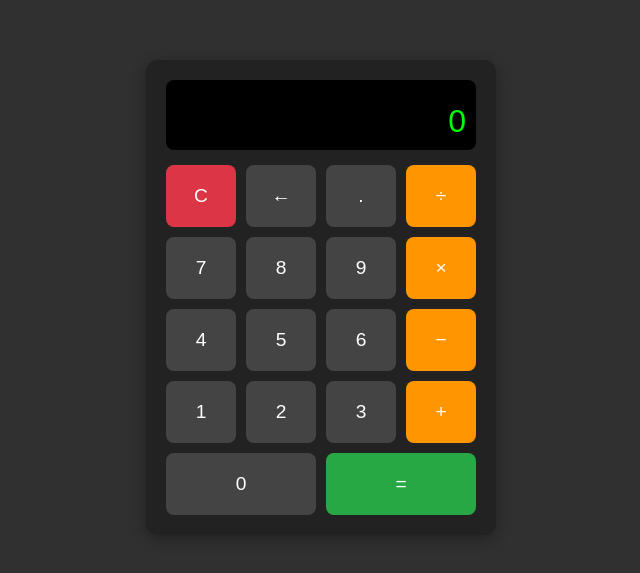
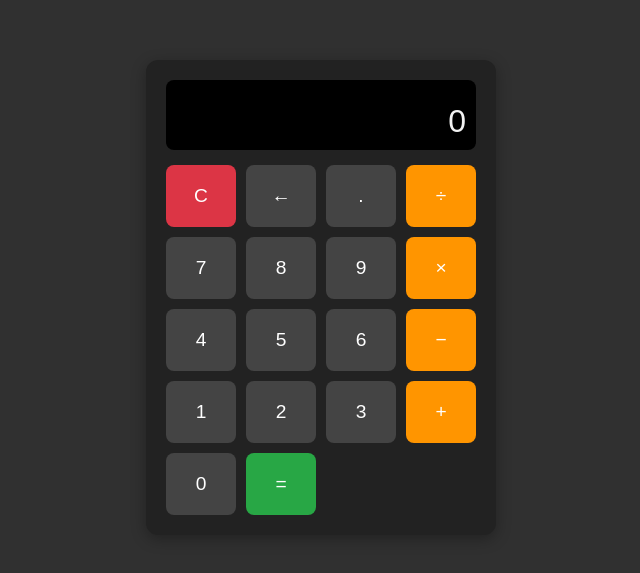
Before and after one commit to marcelloct/100devs-calculator, a plain HTML site: page index.html in a window 1280 px wide. Shown: the part 111-684 px from the top of the page, without its empty margins (319-959 px from the left). Drawn offline with Linux system fonts and the light colour scheme.

Commit message:
Changing display and buttons styles

```diff
--- a/css/style.css
+++ b/css/style.css
@@ -19,7 +19,7 @@ body {
   justify-content: flex-end;
   align-items: last baseline;
   background: #000;
-  color: #0f0;
+  color: rgb(243, 243, 243);
   font-size: 2em;
   text-align: right;
   padding: 10px;
@@ -46,12 +46,12 @@ button {
   transition: background 0.2s;
 }
 
-.bigger-btn {
-  grid-column: span 2;
+button:hover {
+  background: #666;
 }
 
-button:hover {
-  background: #666;
+.op-btn {
+  background: #575757;
 }
 
 .operator {
```
